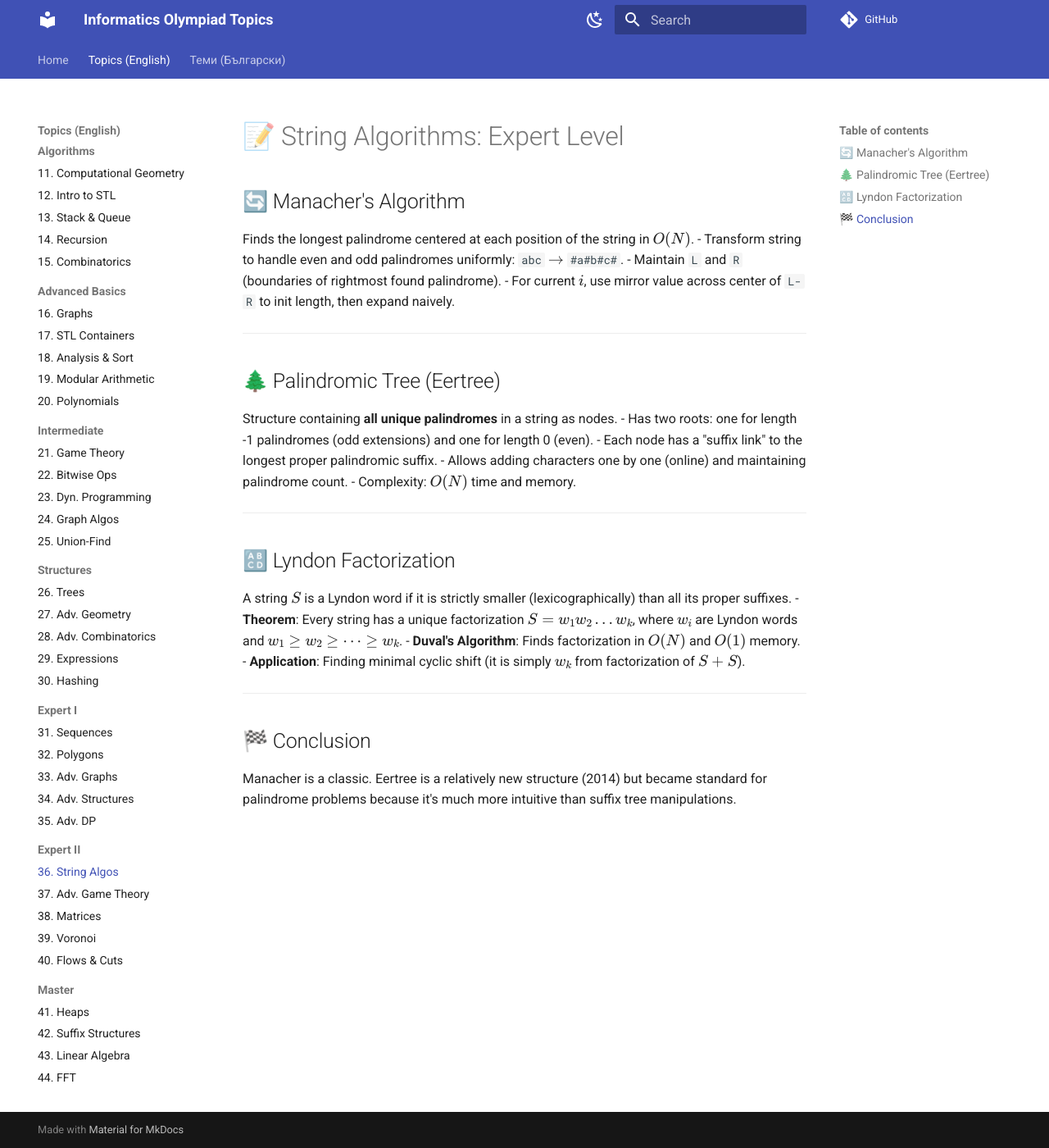
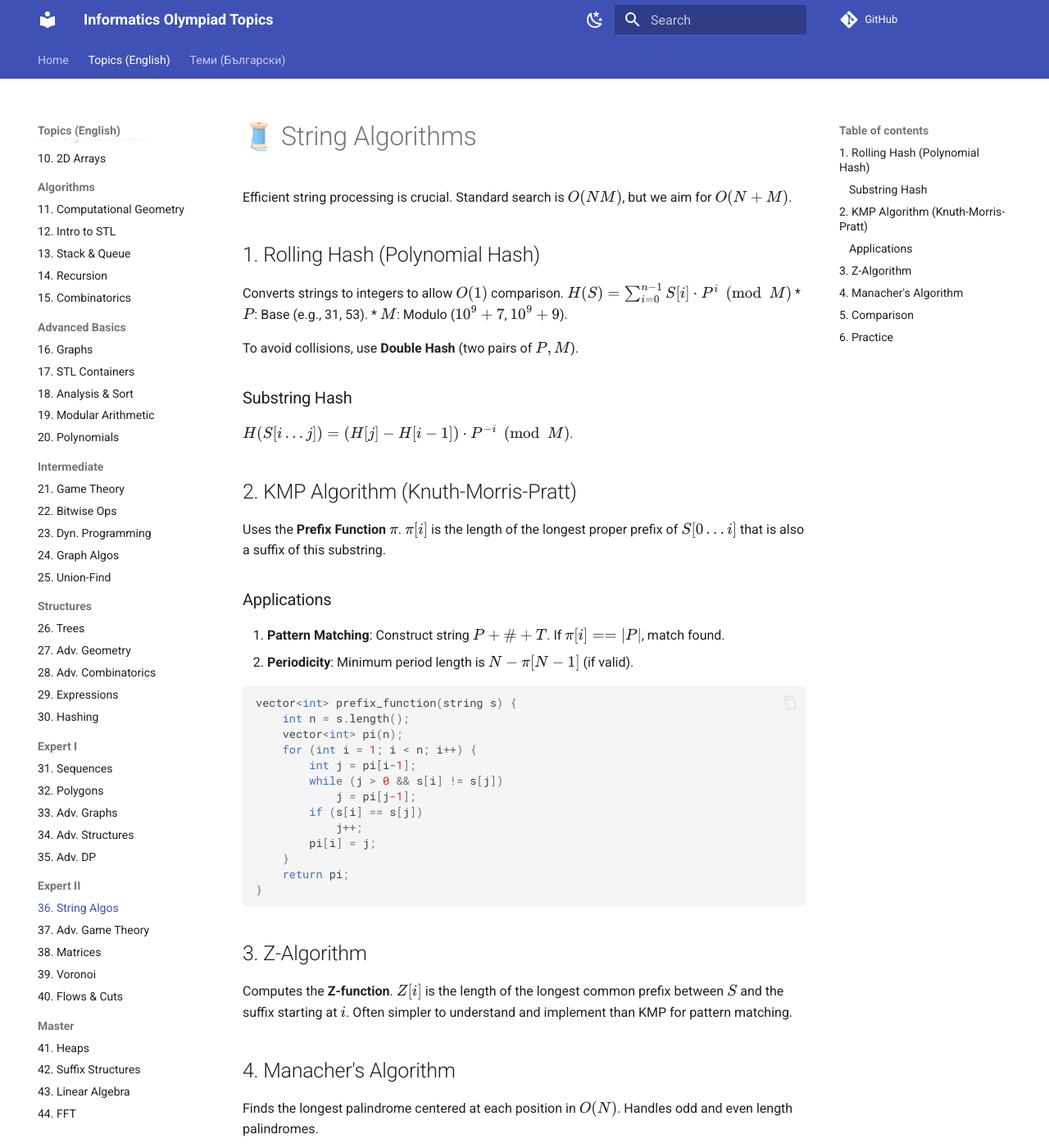
Before and after one commit to KadirYazadzhi/Informatics-Olympiad-Topics, an MkDocs documentation site: the page built from docs/EN/36_String_Algorithms.md, in a window 1280 px wide and 1400 px high. Shown: the whole window at 82% size. Built offline with MkDocs 1.6.1 and Material for MkDocs 9.7.7, drawn with Linux system fonts in a browser that asks for light colours; comment, search, counter and statistics services are not loaded; some of the changed text lies outside the part shown.

Commit message:
Expand EN/36_String_Algorithms.md: Hashing, KMP, and Z-Algorithm

````diff
--- a/docs/EN/36_String_Algorithms.md
+++ b/docs/EN/36_String_Algorithms.md
@@ -1,33 +1,65 @@
-# 📝 String Algorithms: Expert Level
+# 🧵 String Algorithms
 
-## 🔄 Manacher's Algorithm
+Efficient string processing is crucial. Standard search is $O(NM)$, but we aim for $O(N+M)$.
 
-Finds the longest palindrome centered at each position of the string in $O(N)$.
-- Transform string to handle even and odd palindromes uniformly: `abc` $\to$ `#a#b#c#`.
-- Maintain `L` and `R` (boundaries of rightmost found palindrome).
-- For current $i$, use mirror value across center of `L-R` to init length, then expand naively.
+## 1. Rolling Hash (Polynomial Hash)
 
----
+Converts strings to integers to allow $O(1)$ comparison.
+$H(S) = \sum_{i=0}^{n-1} S[i] \cdot P^i \pmod M$
+*   $P$: Base (e.g., 31, 53).
+*   $M$: Modulo ($10^9+7$, $10^9+9$).
 
-## 🌲 Palindromic Tree (Eertree)
+To avoid collisions, use **Double Hash** (two pairs of $P, M$).
 
-Structure containing **all unique palindromes** in a string as nodes.
-- Has two roots: one for length -1 palindromes (odd extensions) and one for length 0 (even).
-- Each node has a "suffix link" to the longest proper palindromic suffix.
-- Allows adding characters one by one (online) and maintaining palindrome count.
-- Complexity: $O(N)$ time and memory.
+### Substring Hash
+$H(S[i \dots j]) = (H[j] - H[i-1]) \cdot P^{-i} \pmod M$.
 
----
+## 2. KMP Algorithm (Knuth-Morris-Pratt)
 
-## 🔠 Lyndon Factorization
+Uses the **Prefix Function** $\pi$.
+$\pi[i]$ is the length of the longest proper prefix of $S[0 \dots i]$ that is also a suffix of this substring.
 
-A string $S$ is a Lyndon word if it is strictly smaller (lexicographically) than all its proper suffixes.
-- **Theorem**: Every string has a unique factorization $S = w_1 w_2 \dots w_k$, where $w_i$ are Lyndon words and $w_1 \ge w_2 \ge \dots \ge w_k$.
-- **Duval's Algorithm**: Finds factorization in $O(N)$ and $O(1)$ memory.
-- **Application**: Finding minimal cyclic shift (it is simply $w_k$ from factorization of $S+S$).
+### Applications
+1.  **Pattern Matching**: Construct string $P + \# + T$. If $\pi[i] == |P|$, match found.
+2.  **Periodicity**: Minimum period length is $N - \pi[N-1]$ (if valid).
 
----
+```cpp
+vector<int> prefix_function(string s) {
+    int n = s.length();
+    vector<int> pi(n);
+    for (int i = 1; i < n; i++) {
+        int j = pi[i-1];
+        while (j > 0 && s[i] != s[j])
+            j = pi[j-1];
+        if (s[i] == s[j])
+            j++;
+        pi[i] = j;
+    }
+    return pi;
+}
+```
 
-## 🏁 Conclusion
+## 3. Z-Algorithm
 
-Manacher is a classic. Eertree is a relatively new structure (2014) but became standard for palindrome problems because it's much more intuitive than suffix tree manipulations.
+Computes the **Z-function**.
+$Z[i]$ is the length of the longest common prefix between $S$ and the suffix starting at $i$.
+Often simpler to understand and implement than KMP for pattern matching.
+
+## 4. Manacher's Algorithm
+
+Finds the longest palindrome centered at each position in $O(N)$.
+Handles odd and even length palindromes.
+
+## 5. Comparison
+
+| Algorithm | Complexity | Use Case |
+| :--- | :--- | :--- |
+| **Hash** | $O(N)$ | General purpose, Palindromes, Comparing substrings |
+| **KMP** | $O(N)$ | Single pattern search, Periodicity |
+| **Z-Algo** | $O(N)$ | Similar to KMP |
+| **Aho-Corasick** | $O(N)$ | Multiple pattern search (Dictionary) |
+
+## 6. Practice
+1.  **Codeforces 126B**: Password (KMP properties).
+2.  **SPOJ EPALIN**: Extend to Palindrome.
+3.  **CSES Word Combinations**: Aho-Corasick / Trie DP.
````
